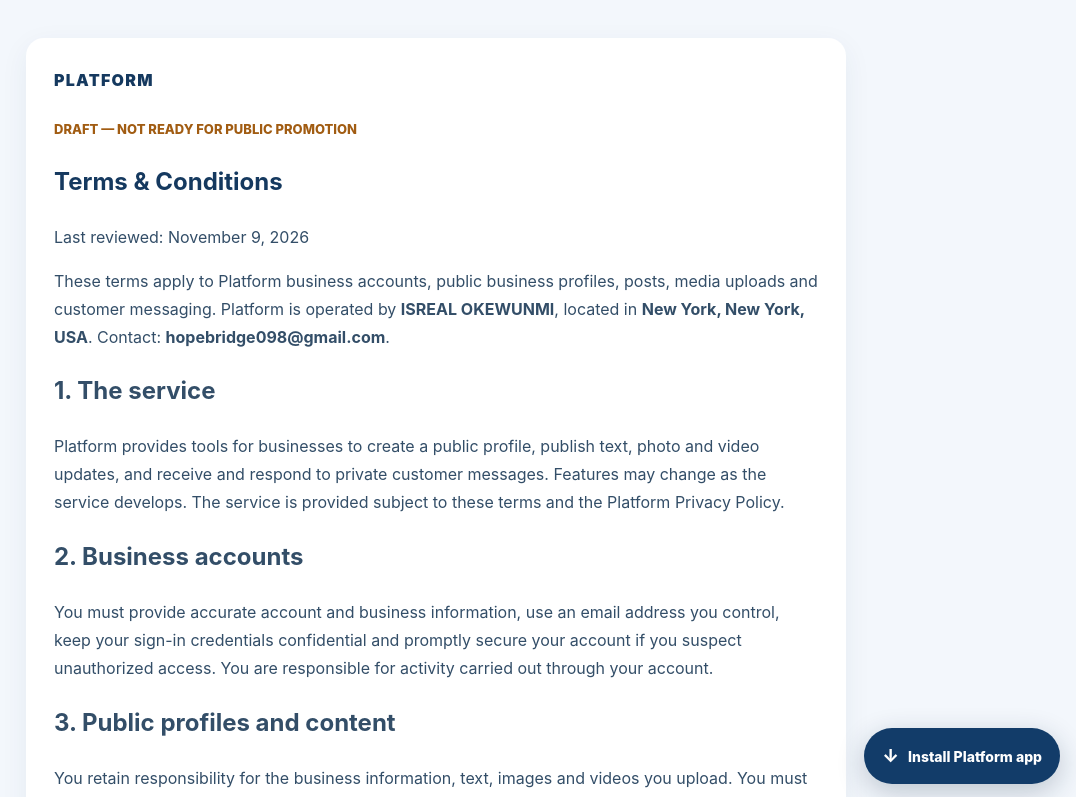
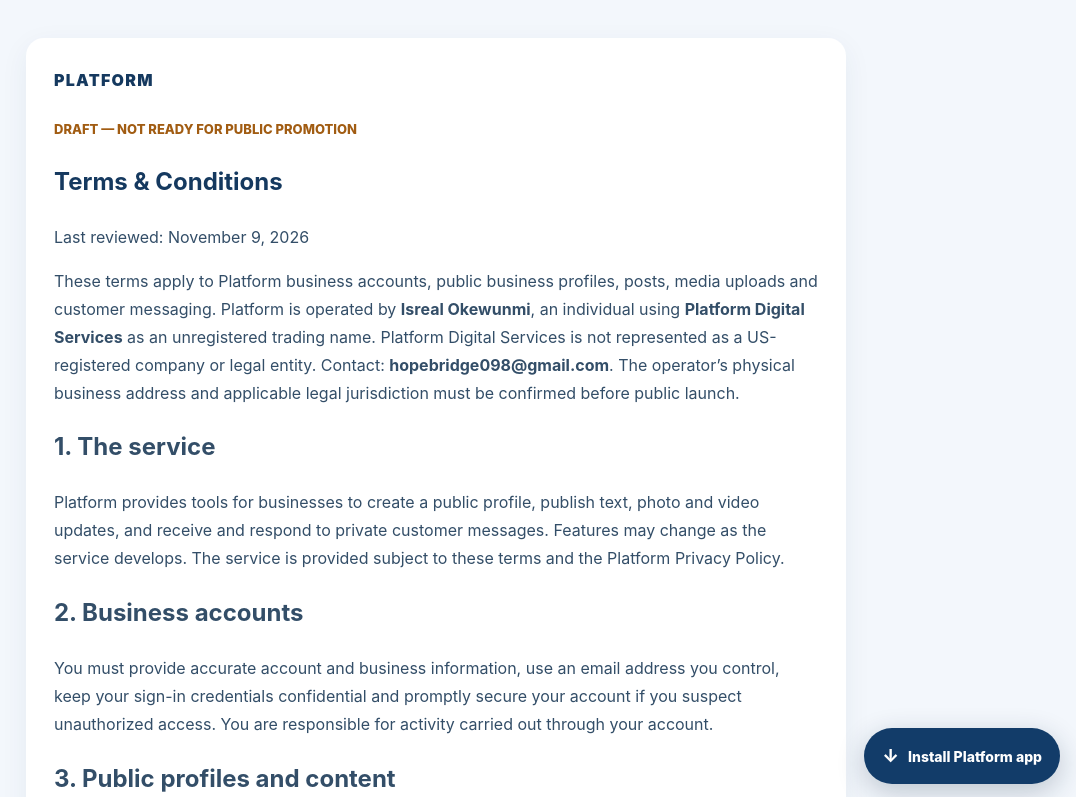
Before and after one commit to agentsarahmitchell56-code/USHopeBridge, a Next.js app: page /platform/terms in a window 1280 px wide. Shown: the top 797 px of the page, without its empty margins (204-1280 px from the left). Built offline with nearby package versions, Linux system fonts and the light colour scheme.

Commit message:
Correct Platform terms operator disclosure

```diff
--- a/app/platform/terms/page.tsx
+++ b/app/platform/terms/page.tsx
@@ -13,7 +13,7 @@ export default function PlatformTermsPage() {
         <p style={{ marginTop: 24, color: "#a15c12", fontSize: 13, fontWeight: 800 }}>DRAFT — NOT READY FOR PUBLIC PROMOTION</p>
         <h1 style={{ color: "#15395f" }}>Terms &amp; Conditions</h1>
         <p>Last reviewed: November 9, 2026</p>
-        <p>These terms apply to Platform business accounts, public business profiles, posts, media uploads and customer messaging. Platform is operated by <strong>ISREAL OKEWUNMI</strong>, located in <strong>New York, New York, USA</strong>. Contact: <strong>hopebridge098@gmail.com</strong>.</p>
+        <p>These terms apply to Platform business accounts, public business profiles, posts, media uploads and customer messaging. Platform is operated by <strong>Isreal Okewunmi</strong>, an individual using <strong>Platform Digital Services</strong> as an unregistered trading name. Platform Digital Services is not represented as a US-registered company or legal entity. Contact: <strong>hopebridge098@gmail.com</strong>. The operator’s physical business address and applicable legal jurisdiction must be confirmed before public launch.</p>
 
         <h2>1. The service</h2>
         <p>Platform provides tools for businesses to create a public profile, publish text, photo and video updates, and receive and respond to private customer messages. Features may change as the service develops. The service is provided subject to these terms and the Platform Privacy Policy.</p>
```
